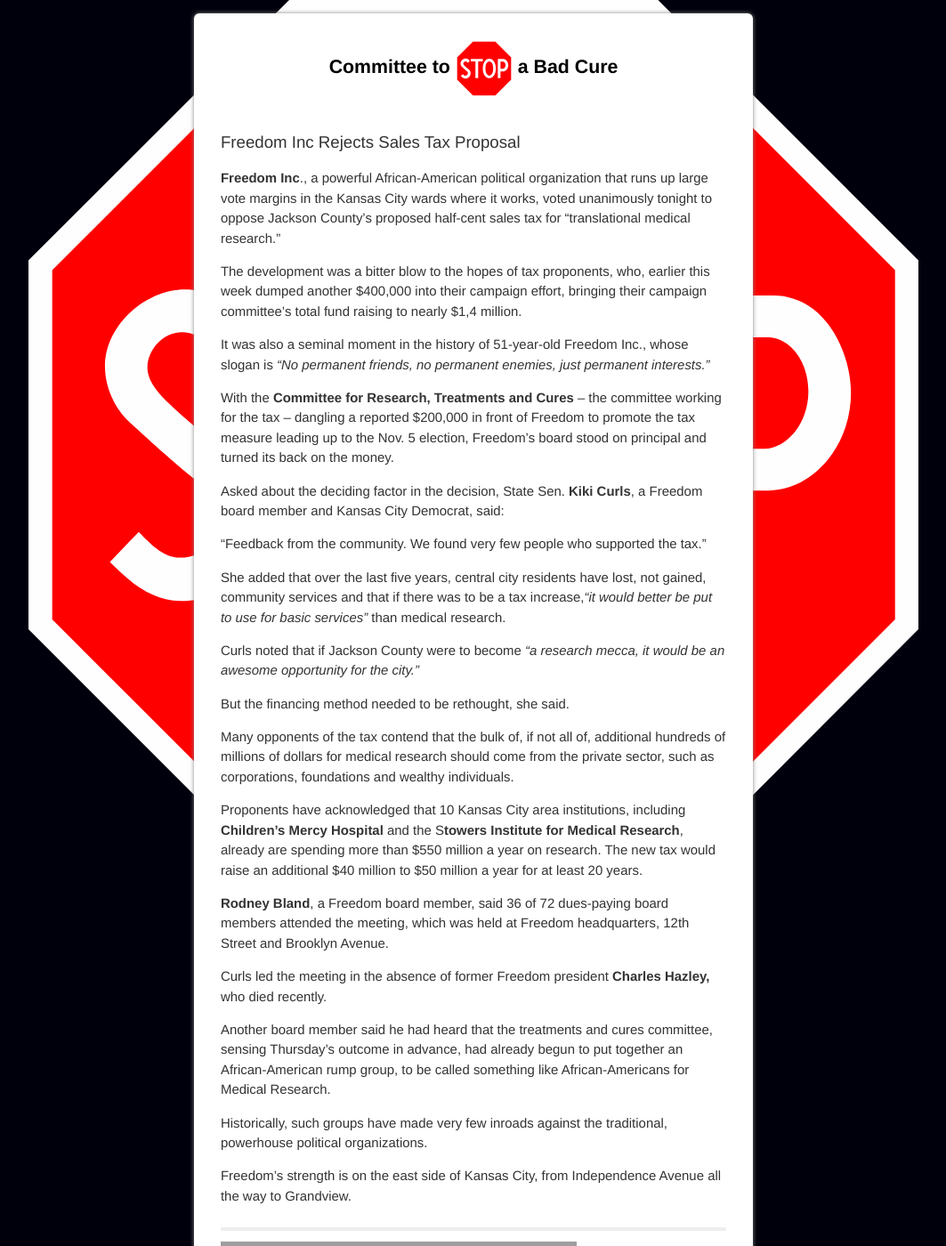
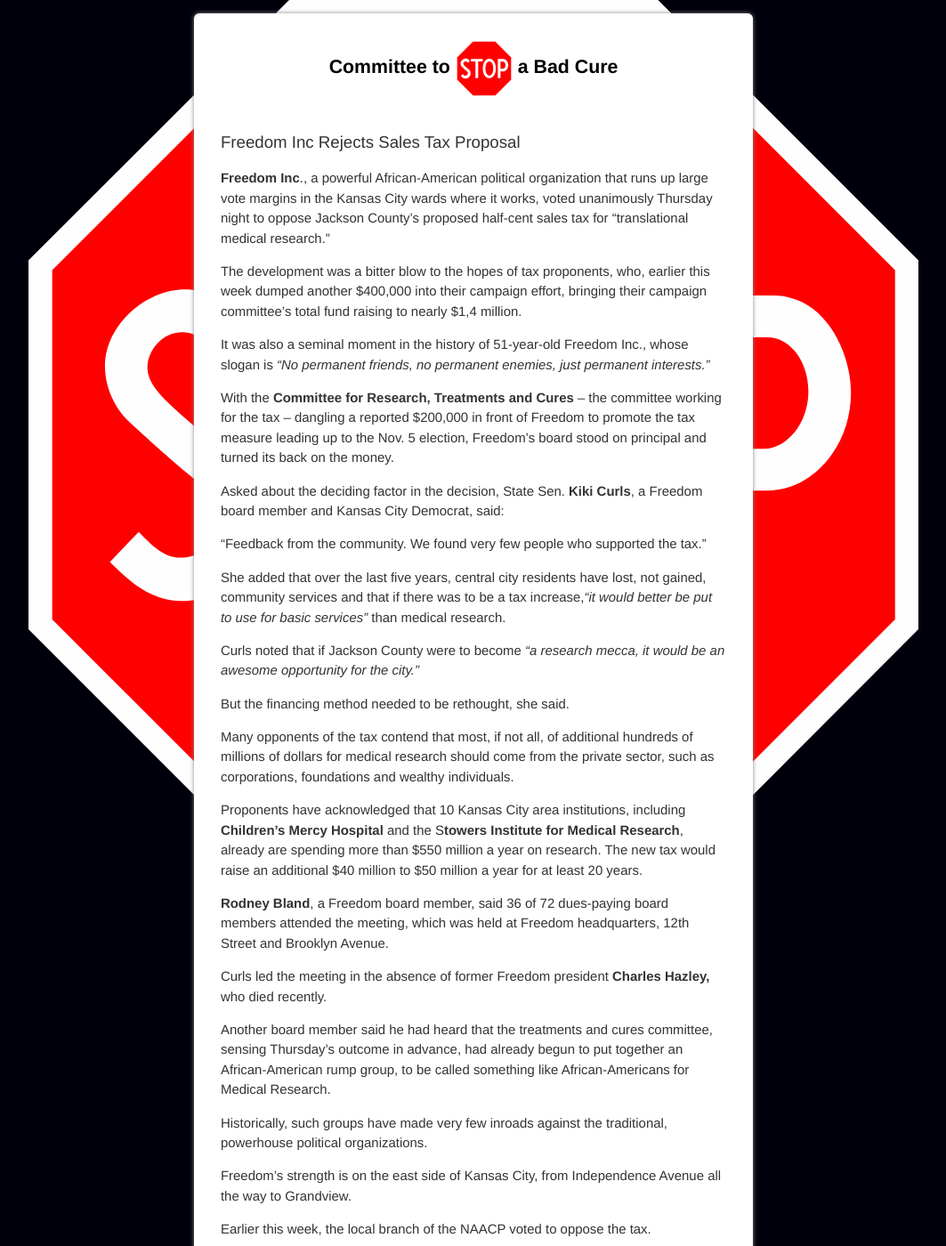
Before and after one commit to jiko/stopabadcure, a Jekyll site: the page built from _posts/2013-10-03-freedom-inc-rejects-sales-tax-proposal.md, in a window 1280 px wide and 1400 px high. Shown: the whole window at 89% size, without its empty margins (108-1171 px from the left). Built offline with Jekyll 4.4.1, drawn with Linux system fonts in a browser that asks for light colours; Markdown is read by kramdown in place of the engine named in the settings; some of the changed text lies outside the part shown; grey boxes are pictures that could not be loaded.

Commit message:
Updated 2013-10-03-freedom-inc-rejects-sales-tax-proposal.md

```diff
--- a/_posts/2013-10-03-freedom-inc-rejects-sales-tax-proposal.md
+++ b/_posts/2013-10-03-freedom-inc-rejects-sales-tax-proposal.md
@@ -4,7 +4,7 @@
 tags: lead
 ---
 
-**Freedom Inc**., a powerful African-American political organization that runs up large vote margins in the Kansas City wards where it works, voted unanimously tonight to oppose Jackson County’s proposed half-cent sales tax for  “translational medical research.”
+**Freedom Inc**., a powerful African-American political organization that runs up large vote margins in the Kansas City wards where it works, voted unanimously Thursday night to oppose Jackson County’s proposed half-cent sales tax for  “translational medical research.”
 
 The development was a bitter blow to the hopes of tax proponents, who, earlier this week dumped another $400,000 into their campaign effort, bringing their campaign committee’s total fund raising to nearly $1,4 million.
 
@@ -22,7 +22,7 @@
 
 But the financing method needed to be rethought, she said.
 
-Many opponents of the tax contend that the bulk of, if not all of, additional hundreds of millions of dollars for medical research should come from the private sector, such as corporations, foundations and wealthy individuals.
+Many opponents of the tax contend that most, if not all, of additional hundreds of millions of dollars for medical research should come from the private sector, such as corporations, foundations and wealthy individuals.
 
 Proponents have acknowledged that 10 Kansas City area institutions, including **Children’s Mercy Hospital** and the S**towers Institute for Medical Research**, already are spending more than $550 million a year on research. The new tax would raise an additional $40 million to $50 million a year for at least 20 years.
 
@@ -35,3 +35,7 @@
 Historically, such groups have made very few inroads against the traditional, powerhouse political organizations.
 
 Freedom’s strength is on the east side of Kansas City, from Independence Avenue all the way to Grandview.
+
+Earlier this week, the local branch of the NAACP voted to oppose the tax.
+
+The local affiliate of the League of Women Voters was the first organization to come out in opposition.
```
